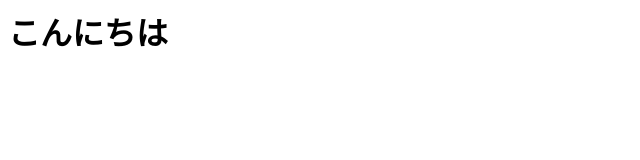
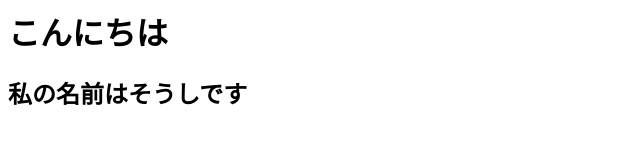
Before and after one commit to nakanososhi/TEST_PR, a plain HTML site: page index.html in a window 1280 px wide. Shown: the whole page, without its empty margins (0-640 px from the left). Drawn offline with Linux system fonts and the light colour scheme.

Commit message:
GITの練習、HTMLの編集とCSSの追加

```diff
--- a/index.html
+++ b/index.html
@@ -1 +1,2 @@
 <h1>こんにちは</h1>
+<h2>私の名前はそうしです</h2>
--- /dev/null
+++ b/style.css
@@ -0,0 +1,9 @@
+h1 {
+    font-size: 30px;
+    color: red;
+}
+
+h2 {
+    font-size: 40px;
+    color: yellow;
+}
```
